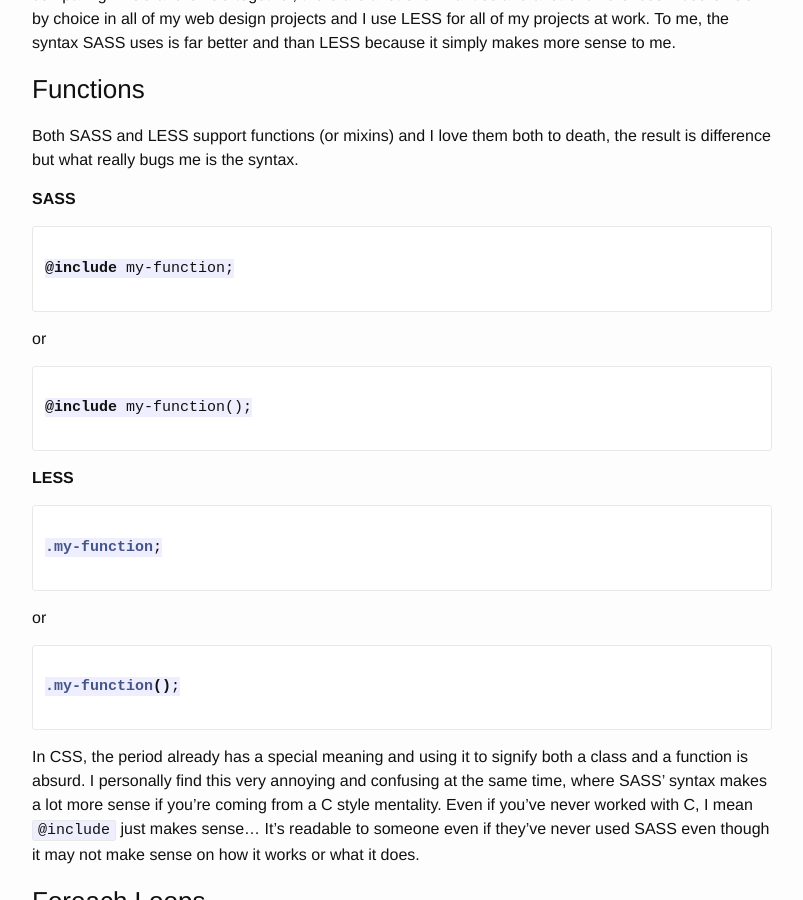
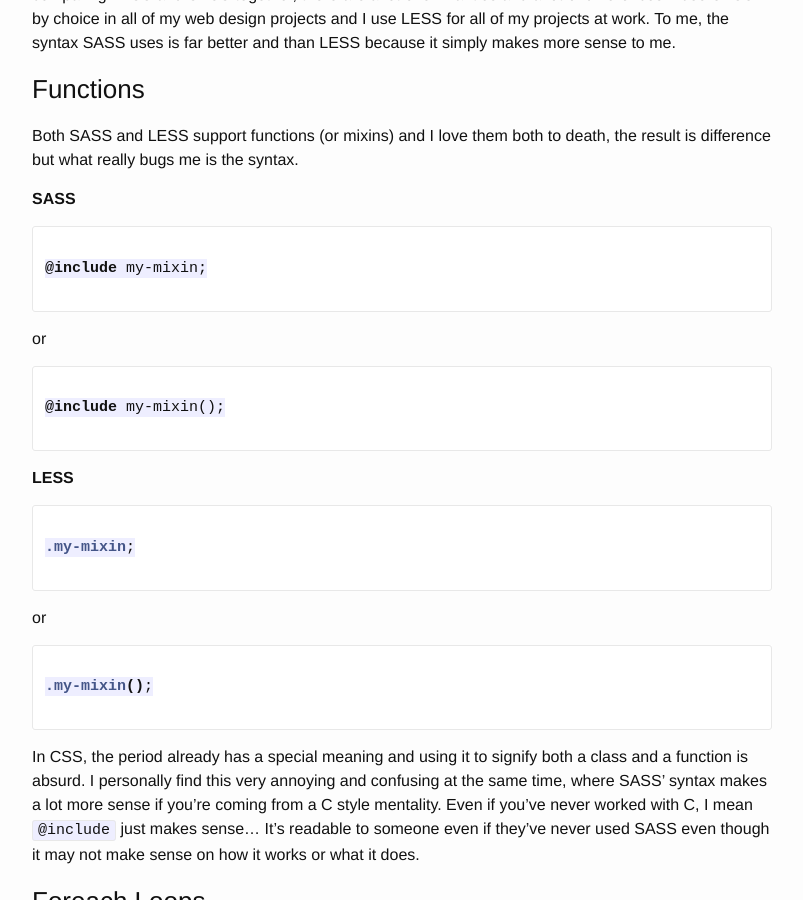
Before and after one commit to allejo/allejo.io, a Jekyll site: the page built from _posts/2015-02-26-Obsessive-love-of-CSS-Preprocessors.md, in a window 1280 px wide and 900 px high, scrolled down 463 px. Shown: the whole window, without its empty margins (238-1041 px from the left). Built offline with Jekyll 4.4.1, drawn with Linux system fonts in a browser that asks for light colours; Markdown is read by kramdown in place of the engine named in the settings; comment, search, counter and statistics services are not loaded.

Commit message:
Update 2015-02-26-Obsessive-love-of-CSS-Preprocessors.md

````diff
--- a/_posts/2015-02-26-Obsessive-love-of-CSS-Preprocessors.md
+++ b/_posts/2015-02-26-Obsessive-love-of-CSS-Preprocessors.md
@@ -22,7 +22,7 @@ Both SASS and LESS support functions (or mixins) and I love them both to death,
 
 ``` scss
 
-@include my-function;
+@include my-mixin;
 
 ```
 
@@ -30,7 +30,7 @@ or
 
 ``` scss
 
-@include my-function();
+@include my-mixin();
 
 ```
 
@@ -38,7 +38,7 @@ or
 
 ``` scss
 
-.my-function;
+.my-mixin;
 
 ```
 
@@ -46,7 +46,7 @@ or
 
 ``` scss
 
-.my-function();
+.my-mixin();
 
 ```
 
````
